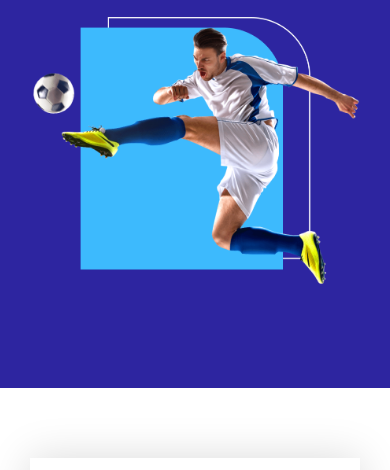
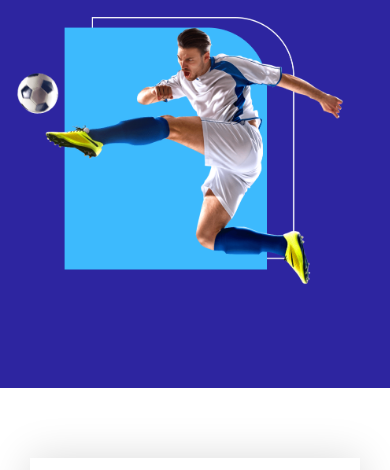
Before and after one commit to mhasancy/football-live, a plain HTML site: page index.html in a window 390 px wide. Shown: the part 307-777 px from the top of the page. Drawn offline with Linux system fonts and the light colour scheme.

Commit message:
changed banner pic margin

```diff
--- a/style.css
+++ b/style.css
@@ -334,7 +334,7 @@ p {
     text-align: left;
   }
   .banner-image {
-    margin: 20px auto;
+    margin: 20px auto 20px 15px;
     height: 260px;
     width: 329px;
   }
```
